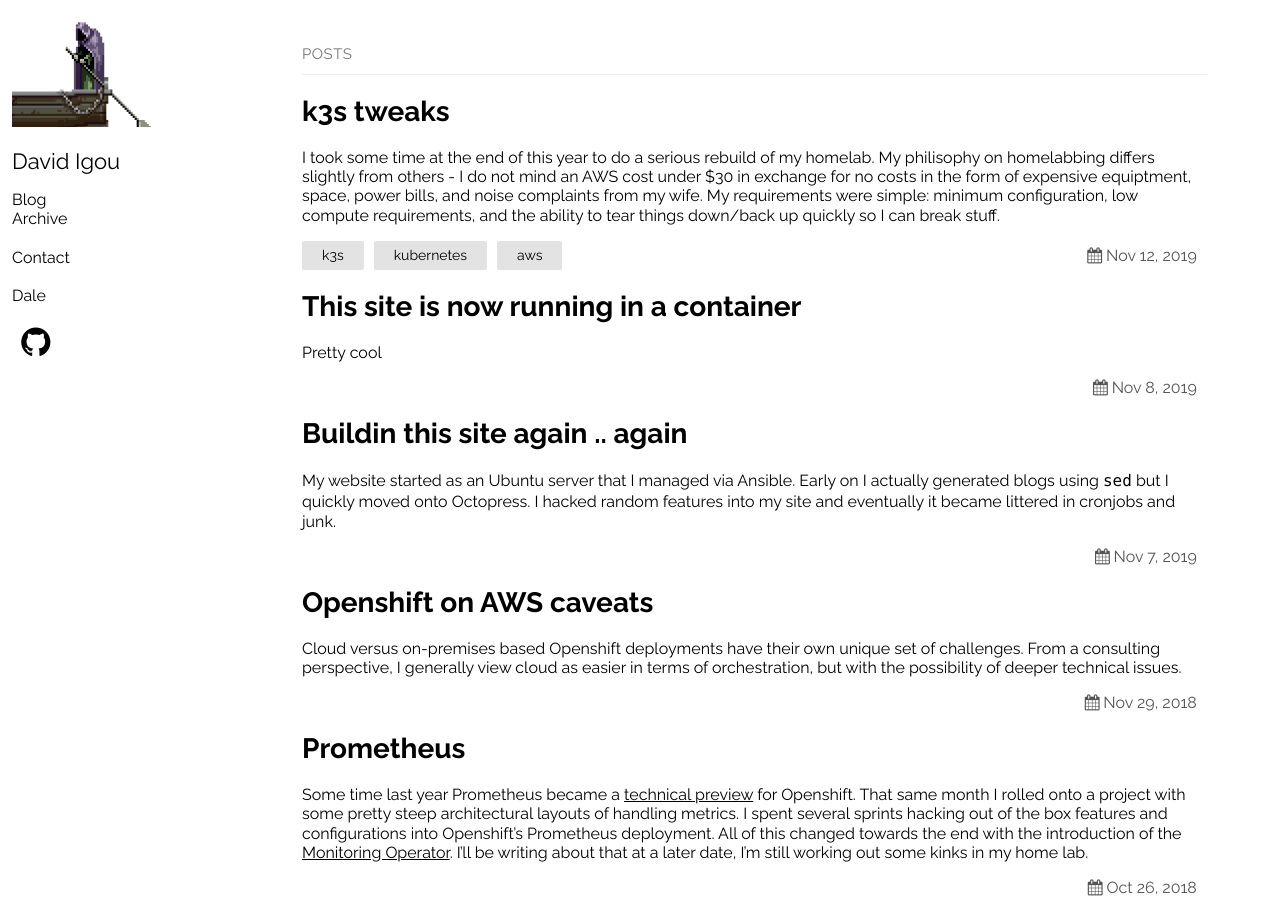
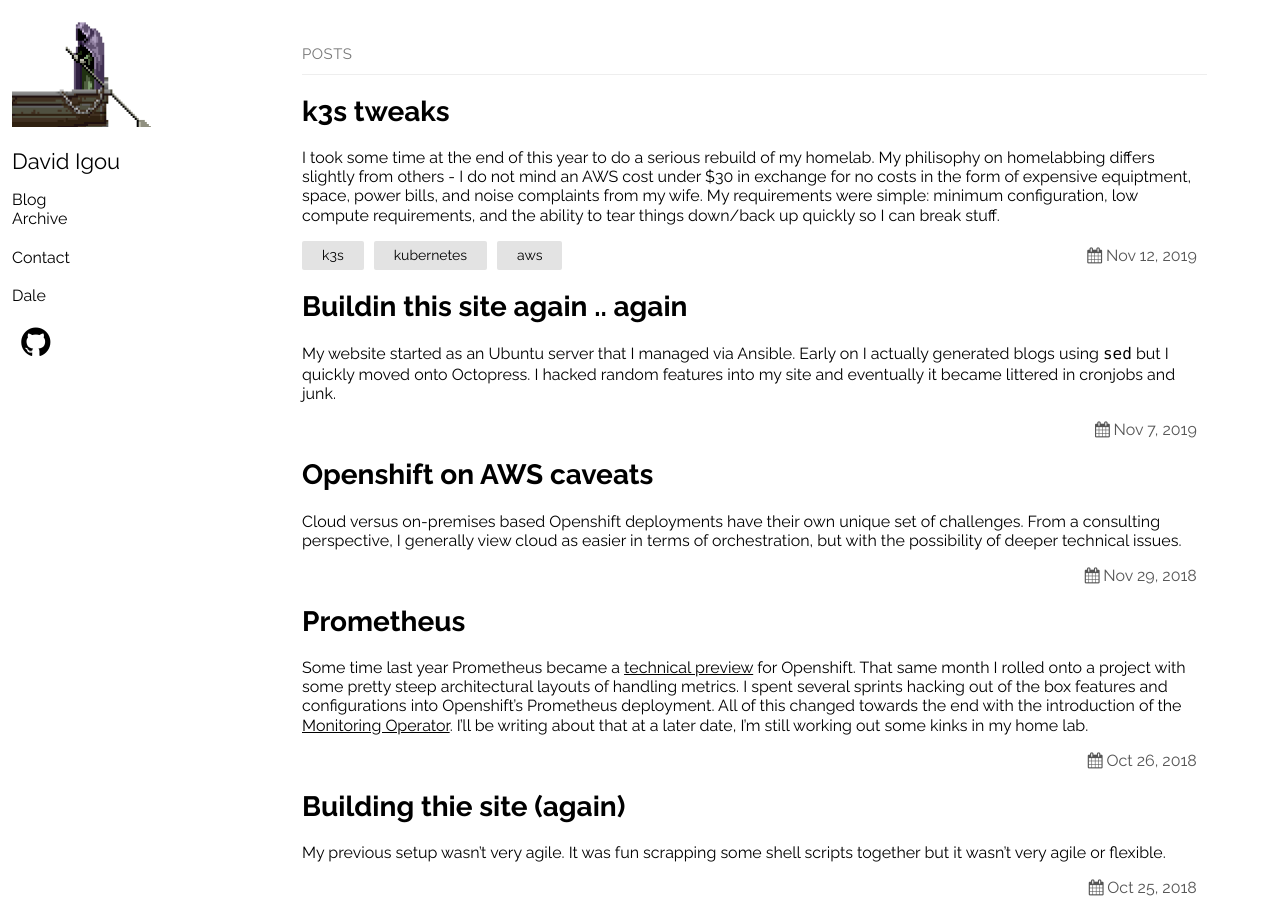
Before and after one commit to David-Igou/igou.io, a Jekyll site: the page built from blog/index.md, in a window 1280 px wide and 900 px high. Built offline with Jekyll 4.4.1, drawn with Linux system fonts in a browser that asks for light colours.

Commit message:
Remove default description.

```diff
--- a/_config.yml
+++ b/_config.yml
@@ -16,9 +16,7 @@
 title: Igou
 email: igou.david@gmail.com
 description: >- # this means to ignore newlines until "baseurl:"
-  Write an awesome description for your new site here. You can edit this
-  line in _config.yml. It will appear in your document head meta (for
-  Google search results) and in your feed.xml site description.
+  Igou
 baseurl: "" # the subpath of your site, e.g. /blog
 permalink: /blog/:year:month:day-:title/
 url: "https://igou.io" # the base hostname & protocol for your site, e.g. http://example.com
--- a/_posts/2019-11-08-this-site-is-now-running-in-a-container.markdown
+++ /dev/null
@@ -1,9 +0,0 @@
----
-layout: post
-title: "This site is now running in a container"
-date: 2019-11-08 08:41:19 -0500
-comments: true
-categories:
----
-
-Pretty cool
```
